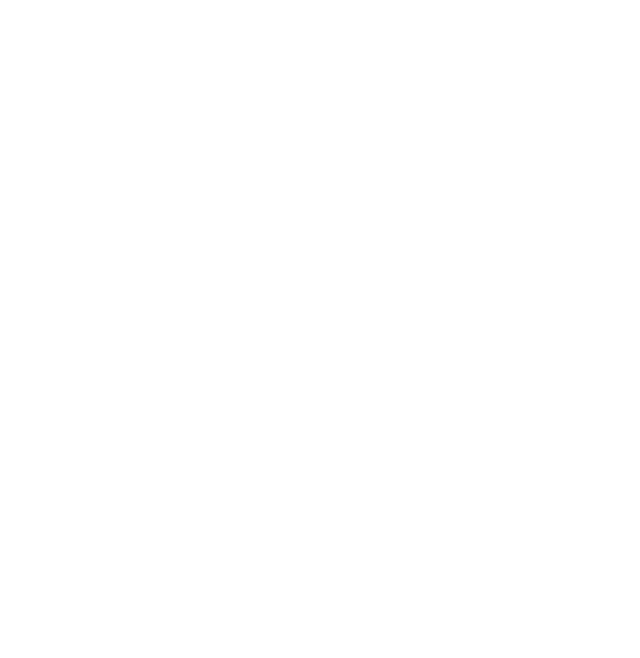
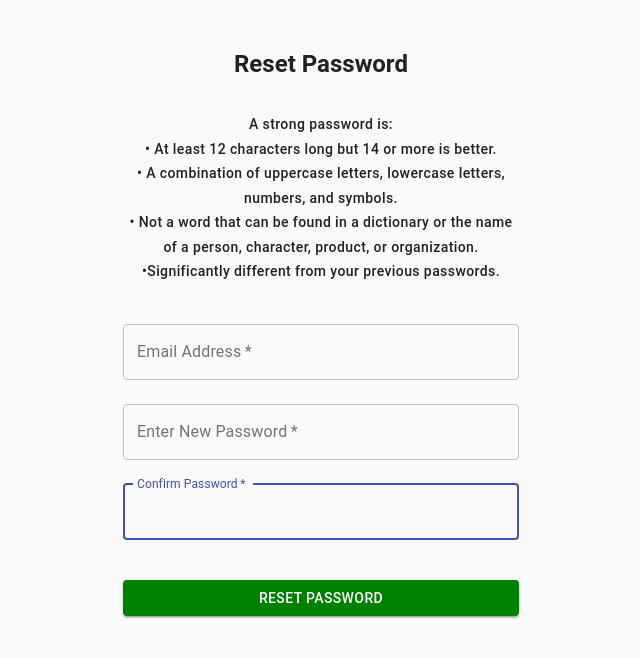
Before and after one commit to Deepanshu380/WEPARK, a React (Create React App) app: page /reset in a window 1280 px wide. Before the commit this address had no page. Shown: the top 658 px of the page, without its empty margins (319-959 px from the left). Built offline with nearby package versions, Linux system fonts and the light colour scheme.

Commit message:
Reset Password feature Added

```diff
--- a/src/App.jsx
+++ b/src/App.jsx
@@ -4,7 +4,7 @@
 import SignUpComp from './components/SignUpComp';
 import Landingpage from './components/Landingpage';
 import { Linesdata } from './components/Linesdata';
-// import ResetPassword from './components/Reset Password/ResetPassword';
+import ResetPassword from './components/Reset Password/ResetPassword';
 import  LoginPage from './components/Login/LoginPage';
 import About from './components/About/About';
 
@@ -14,7 +14,7 @@
       <Routes>
         <Route path="/SignUpComp" element={<SignUpComp />} />
          <Route path="/login" element={<LoginPage />} />
-        {/* <Route path="/reset" element={<ResetPassword />} />  */}
+        <Route path="/reset" element={<ResetPassword />} />
         <Route path="/:name/line" element={<Linesdata />} />
         <Route path="/" element={<Landingpage />} />
         <Route path="/aboutUs" element={<About />} />
--- /dev/null
+++ b/src/components/Reset Password/ResetForm.jsx
@@ -0,0 +1,68 @@
+import React from "react";
+import { Box, TextField, Button } from "@material-ui/core";
+
+const ResetForm = (prop) => {
+  return (
+    <>
+      <Box
+        component="form"
+        onSubmit={prop.resetFunction}
+        noValidate
+        sx={{ mt: 1 }}
+      >
+        <TextField
+          margin="normal"
+          required
+          variant="outlined"
+          fullWidth
+          id="email"
+          label="Email Address"
+          name="email"
+          autoComplete="email"
+          autoFocus
+        />
+
+        <TextField
+          margin="normal"
+          required
+          variant="outlined"
+          fullWidth
+          id="password"
+          label="Enter New Password"
+          type="password"
+          name="password"
+          autoComplete="current-password"
+          autoFocus
+        />
+
+        <TextField
+          margin="normal"
+          required
+          variant="outlined"
+          fullWidth
+          type="password"
+          id="confirmPassword"
+          label="Confirm Password"
+          name="confirmPassword"
+          autoComplete="current-password"
+          autoFocus
+        />
+
+        <Button
+          type="submit"
+          fullWidth
+          variant="contained"
+          style={{
+            backgroundColor: "green",
+            color: "white",
+            marginTop: "2rem",
+          }}
+        >
+          Reset Password
+        </Button>
+      </Box>
+    </>
+  );
+};
+
+export default ResetForm;
--- /dev/null
+++ b/src/components/Reset Password/ResetPassword.jsx
@@ -0,0 +1,52 @@
+import React from "react";
+import { Box, Container, CssBaseline, Typography } from "@material-ui/core";
+import { createTheme, ThemeProvider } from "@mui/material/styles";
+import ResetForm from "./ResetForm";
+
+const defaultTheme = createTheme();
+
+const ResetPassword = (prop) => {
+  return (
+    <>
+      <ThemeProvider theme={defaultTheme}>
+        <Container component="main" maxWidth="xs" style={{ marginTop: "3rem" }}>
+          <CssBaseline />
+
+          <Box
+            style={{
+              marginTop: 8,
+              display: "flex",
+              flexDirection: "column",
+              alignItems: "center",
+            }}
+          >
+            {" "}
+            <Typography variant="h5" style={{fontWeight:"bold"}}>Reset Password</Typography>
+            <Typography
+              paragraph
+              variant="button"
+              style={{ textTransform: "none", marginTop: "2rem" }}
+              align="center"
+            >
+              A strong password is:
+              <br />
+              &#x2022; At least 12 characters long but 14 or more is better.
+              <br />
+              &#x2022; A combination of uppercase letters, lowercase letters,
+              numbers, and symbols.
+              <br />
+              &#x2022; Not a word that can be found in a dictionary or the name
+              of a person, character, product, or organization.
+              <br />
+              &#x2022;Significantly different from your previous passwords.
+            </Typography>
+          </Box>
+
+          <ResetForm resetFunction={prop.resetFunction} />
+        </Container>
+      </ThemeProvider>
+    </>
+  );
+};
+
+export default ResetPassword;
```
